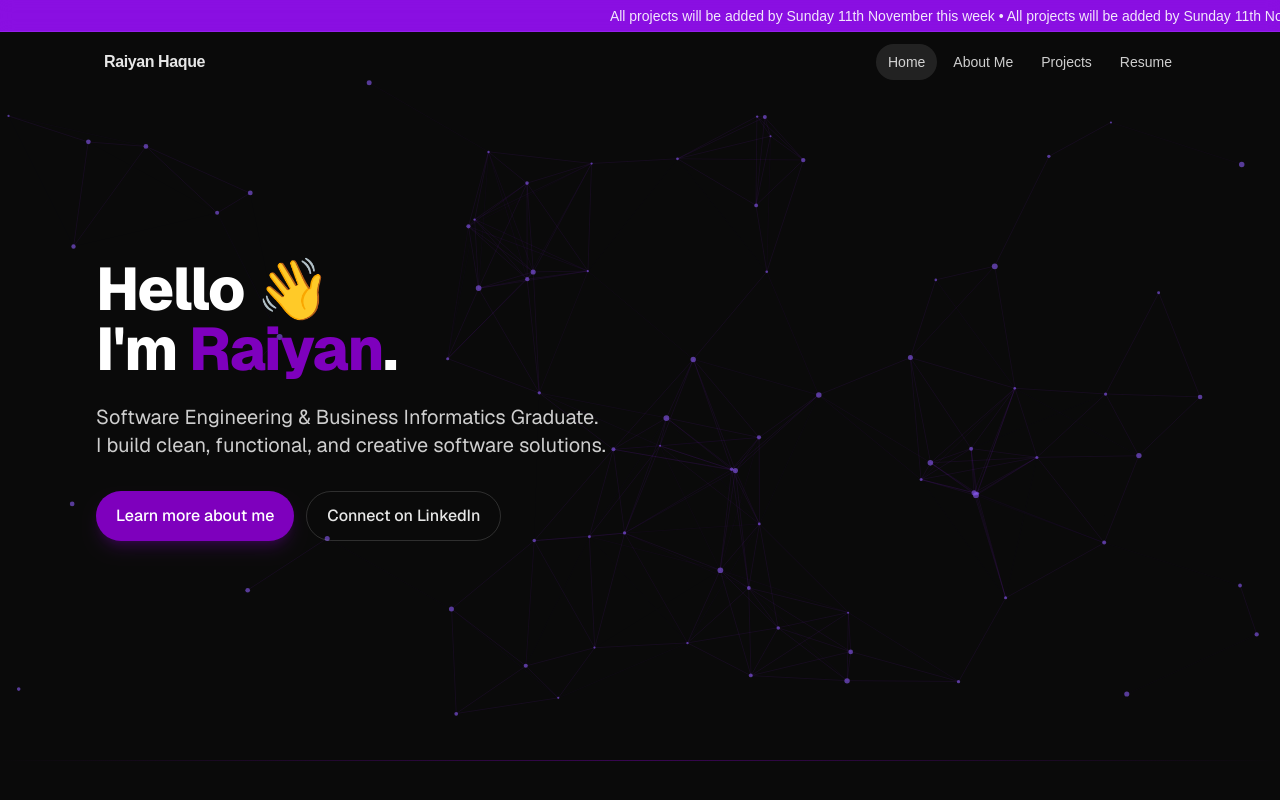
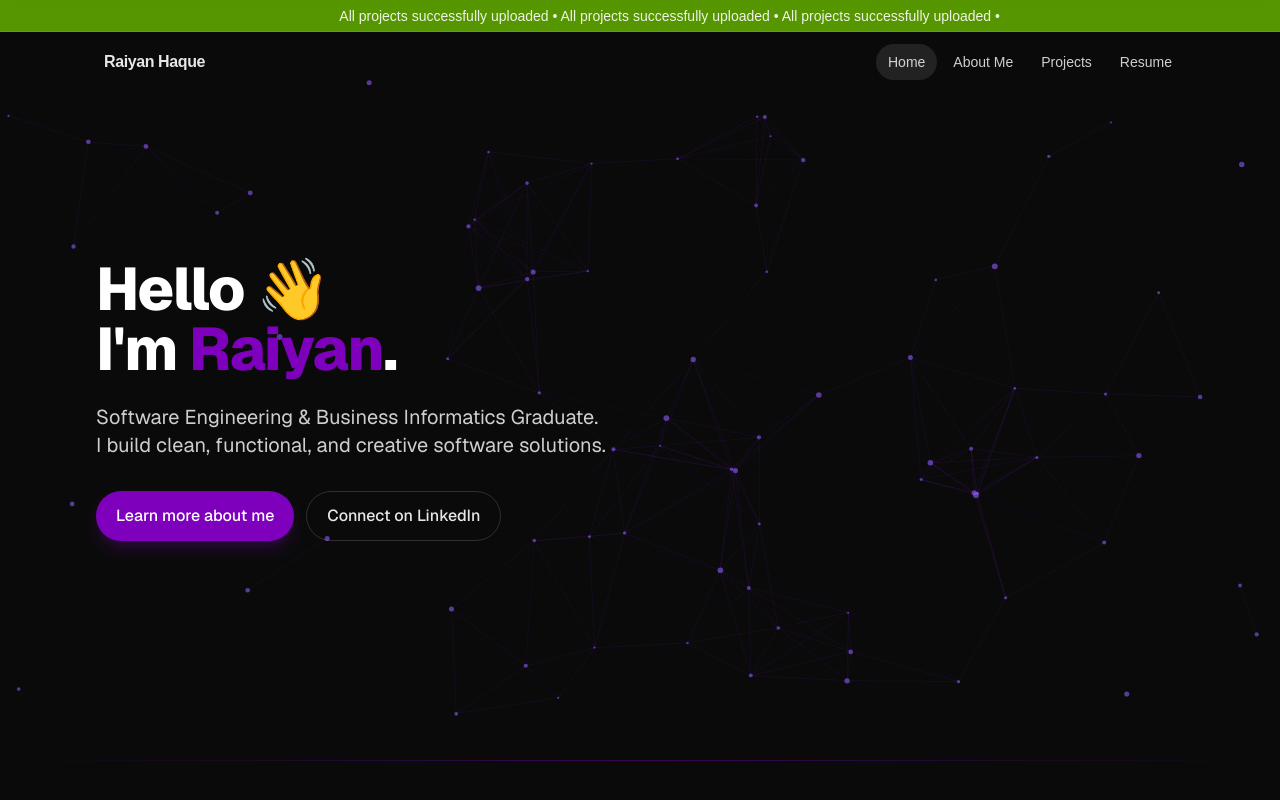
Before and after one commit to RaiyanMH/MyPortfolio, a Next.js app in the folder site/: page / in a window 1280 px wide. Shown: the top 800 px of the page. Built offline with nearby package versions, Linux system fonts and the light colour scheme.

Commit message:
feat: update notification banner to show success message with lime green color

```diff
--- a/site/components/NotificationBanner.tsx
+++ b/site/components/NotificationBanner.tsx
@@ -1,12 +1,12 @@
 "use client";
 
 export default function NotificationBanner() {
-  const message = "All projects will be added by Sunday 11th November this week";
+  const message = "All projects successfully uploaded";
   // Duplicate message multiple times for seamless infinite scroll
   const duplicatedMessage = Array(3).fill(`${message} • `).join("");
 
   return (
-    <div className="fixed top-0 left-0 right-0 z-[60] h-8 bg-purple-600/90 backdrop-blur-sm border-b border-purple-500/30 overflow-hidden">
+    <div className="fixed top-0 left-0 right-0 z-[60] h-8 bg-lime-600/90 backdrop-blur-sm border-b border-lime-500/30 overflow-hidden">
       <div className="h-full flex items-center">
         <div className="animate-scroll text-sm text-white/90 font-medium">
           {duplicatedMessage}
```
